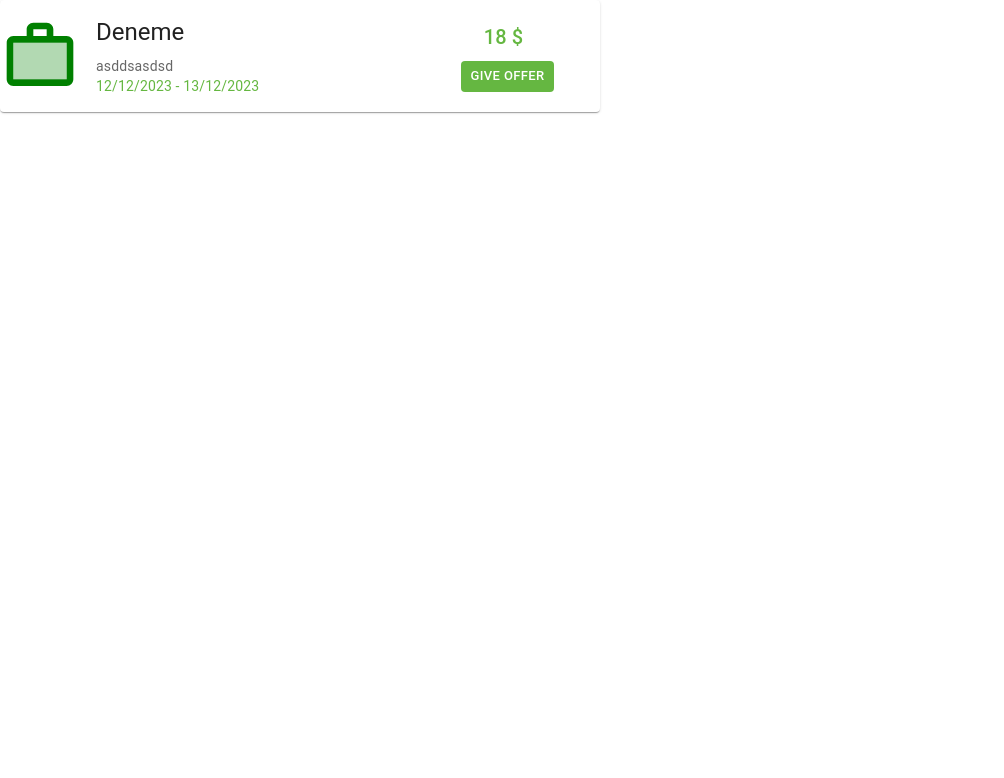
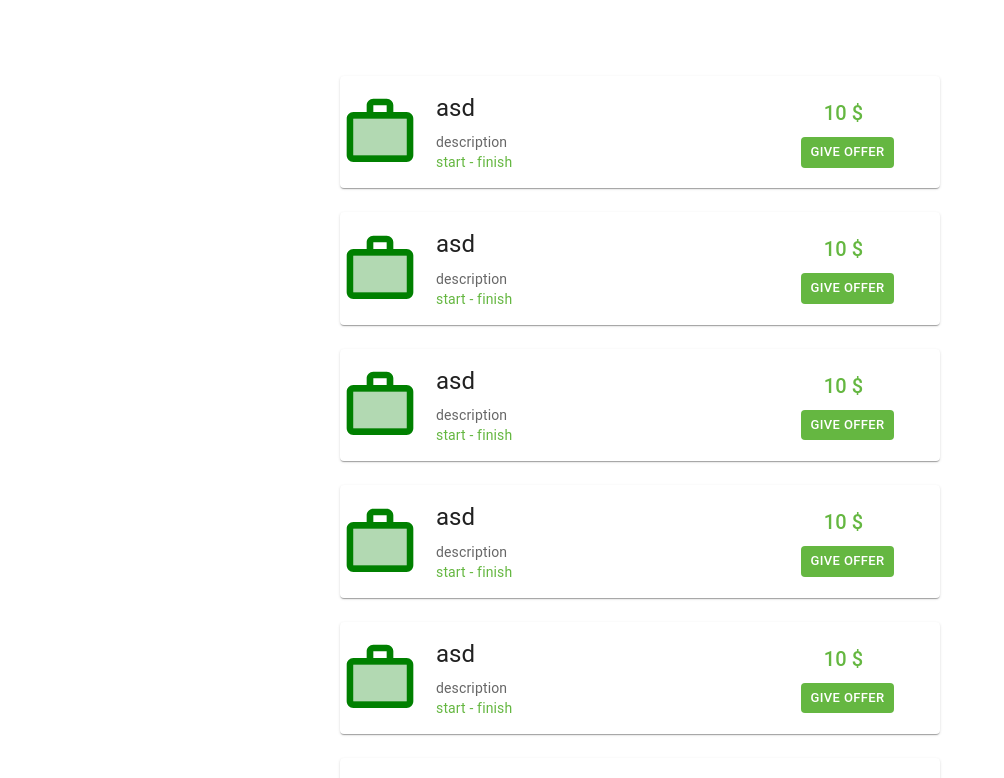
Before and after one commit to CeylinC/Recyle-Coin-Front-End, a React (Create React App) app: page / in a window 1280 px wide. Shown: the top 778 px of the page, without its empty margins (0-1004 px from the left). Built offline with nearby package versions, Linux system fonts and the light colour scheme.

Commit message:
feat: create work list page

```diff
--- a/src/App.tsx
+++ b/src/App.tsx
@@ -1,10 +1,11 @@
 import './App.css';
-import WorkCard from './component/work-card/WorkCard';
+
+import ListWorkPage from './page/list-work/ListWorkPage';
 
 function App() {
   return (
     <>
-      <WorkCard work={{name:'Deneme', description:'asddsasdsd', amount:'18', start:'12/12/2023', finish:"13/12/2023"}}/>
+      <ListWorkPage/>
     </>
   );
 }
--- a/src/component/work-card/WorkCard.tsx
+++ b/src/component/work-card/WorkCard.tsx
@@ -24,7 +24,8 @@ export default function WorkCard({ work }: IProp) {
             }, display: "flex", flexDirection: {
                 xs: "column",
                 sm: "row"
-            }, alignItems: "center"
+            }, alignItems: "center",
+            margin: "0.75rem"
         }}>
             <WorkTwoToneIcon sx={{ color: "green", fontSize: "5rem" }} />
             <CardContent sx={{
--- /dev/null
+++ b/src/page/list-work/ListWorkPage.tsx
@@ -0,0 +1,41 @@
+import { Box, Container, Pagination } from '@mui/material';
+import { Work } from '../../model/Work';
+import { useState } from 'react';
+import WorkCard from '../../component/work-card/WorkCard';
+
+function ListWorkPage() {
+
+    const listCount = 10;
+    const works: Work[] = [{ name: "asd", amount: "10", description: "description", start: "start", finish: "finish" },
+    { name: "asd", amount: "10", description: "description", start: "start", finish: "finish" },
+    { name: "asd", amount: "10", description: "description", start: "start", finish: "finish" },
+    { name: "asd", amount: "10", description: "description", start: "start", finish: "finish" },
+    { name: "asd", amount: "10", description: "description", start: "start", finish: "finish" },
+    { name: "asd", amount: "10", description: "description", start: "start", finish: "finish" },
+    { name: "asd", amount: "10", description: "description", start: "start", finish: "finish" },
+    { name: "asd", amount: "10", description: "description", start: "start", finish: "finish" },
+    { name: "asd", amount: "10", description: "description", start: "start", finish: "finish" },
+    { name: "asd", amount: "10", description: "description", start: "start", finish: "finish" },
+    ];
+
+    const [currentPage, setCurrentPage] = useState(1);
+
+    return (
+        <Container component="main" sx={{display:"flex", flexDirection:"column", alignItems:"center"}}>
+            <Box
+                sx={{
+                    marginTop: 8,
+                    display: 'flex',
+                    flexDirection: 'column',
+                    alignItems: 'center',
+                    justifyContent: "center"
+                }}
+            >
+                {works.map((work, i) => { return (<WorkCard key={i} work={work} />) })}
+            </Box>
+            <Pagination count={Math.ceil(works.length / listCount)} color="primary" sx={{ margin: "2rem 0" }} onChange={() => setCurrentPage(prev => ++prev)} />
+        </Container>
+    );
+}
+
+export default ListWorkPage;
```
